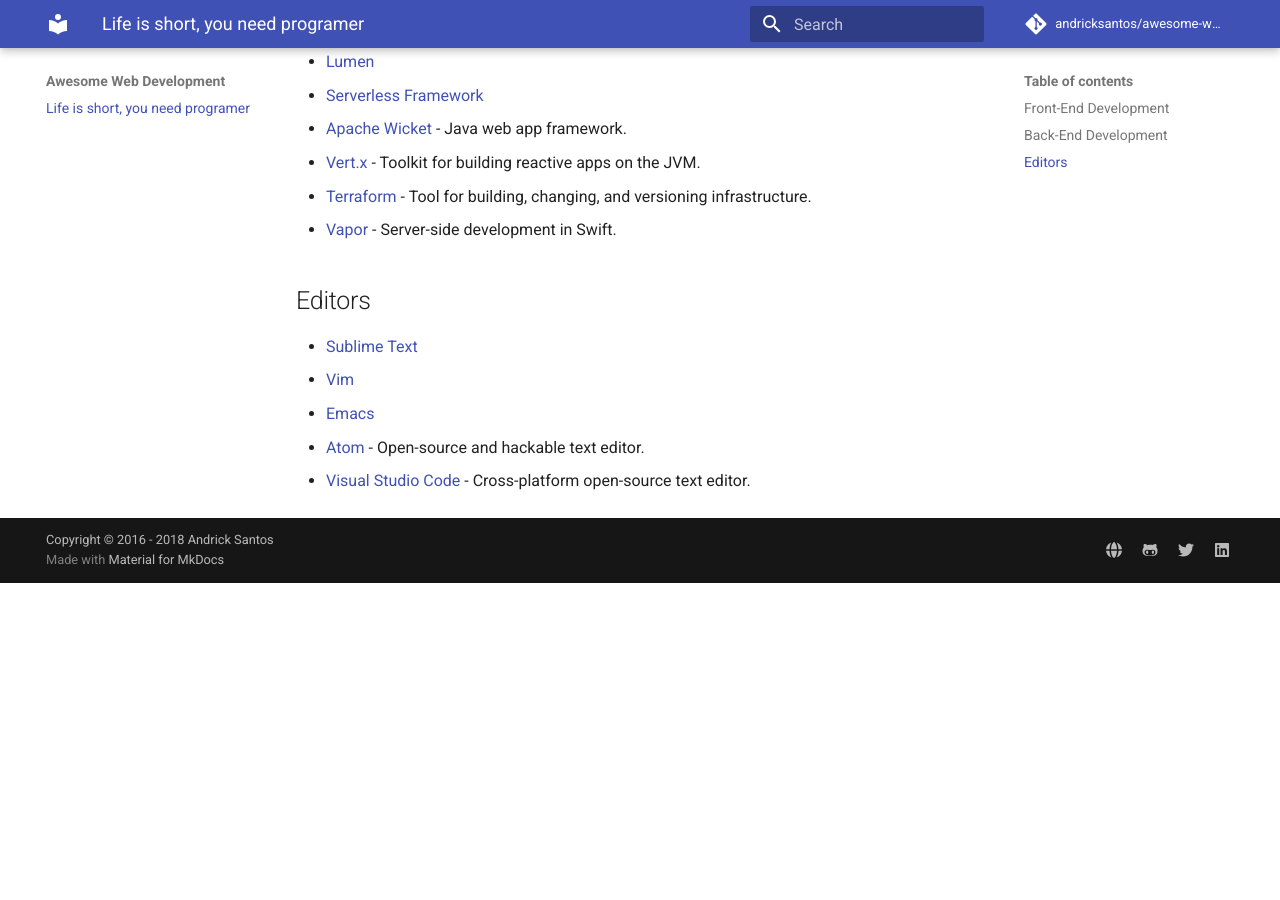
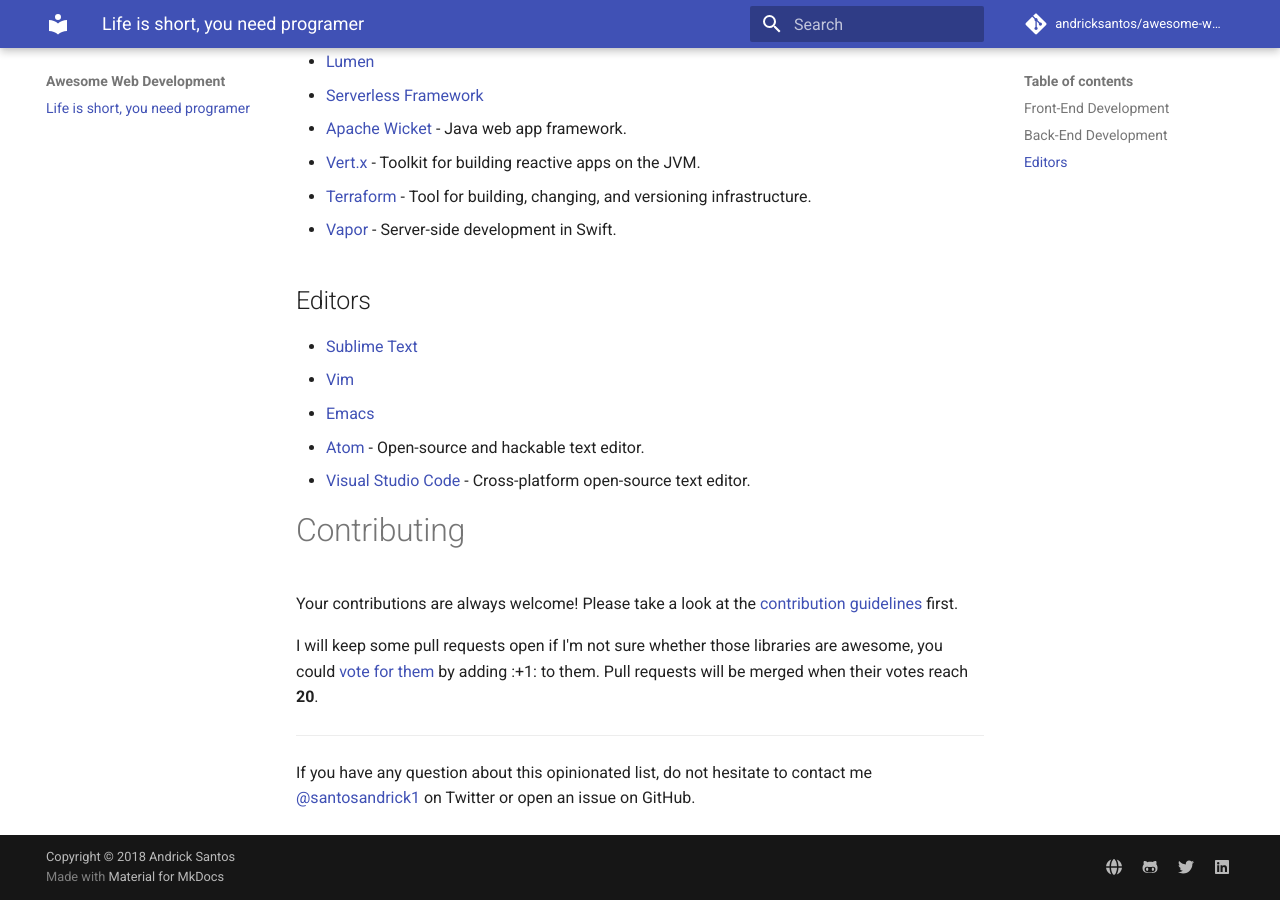
Before and after one commit to andriksantos/keebox, an MkDocs documentation site: the page built from docs/index.md, in a window 1280 px wide and 900 px high, scrolled down 3235 px. Built offline with MkDocs 1.6.1 and Material for MkDocs 9.7.7, drawn with Linux system fonts in a browser that asks for light colours; comment, search, counter and statistics services are not loaded; old or Windows-style settings are respelled for this version of MkDocs; before the commit the page ends 3818 px from its top, so only the background shows below that.

Commit message:
edit mkdocs and index

```diff
--- a/docs/index.md
+++ b/docs/index.md
@@ -110,3 +110,13 @@
 - [Emacs](https://github.com/emacs-tw/awesome-emacs#readme)
 - [Atom](https://github.com/mehcode/awesome-atom#readme) - Open-source and hackable text editor.
 - [Visual Studio Code](https://github.com/viatsko/awesome-vscode#readme) - Cross-platform open-source text editor.
+
+# Contributing
+
+Your contributions are always welcome! Please take a look at the [contribution guidelines](https://github.com/andricksantos/awesome-web-development/blob/master/Contributing.md) first.
+
+I will keep some pull requests open if I'm not sure whether those libraries are awesome, you could [vote for them](https://github.com/andricksantos/awesome-web-development/pulls) by adding :+1: to them. Pull requests will be merged when their votes reach **20**.
+
+- - -
+
+If you have any question about this opinionated list, do not hesitate to contact me [@santosandrick1](https://twitter.com/santosandrick1) on Twitter or open an issue on GitHub.
--- a/mkdocs.yml
+++ b/mkdocs.yml
@@ -32,7 +32,7 @@
 edit_uri: ""
 
 # Copyright
-copyright: 'Copyright &copy; 2016 - 2018 Andrick Santos'
+copyright: 'Copyright &copy; 2018 Andrick Santos'
 
 pages:
   - Life is short, you need programer: index.md
```
